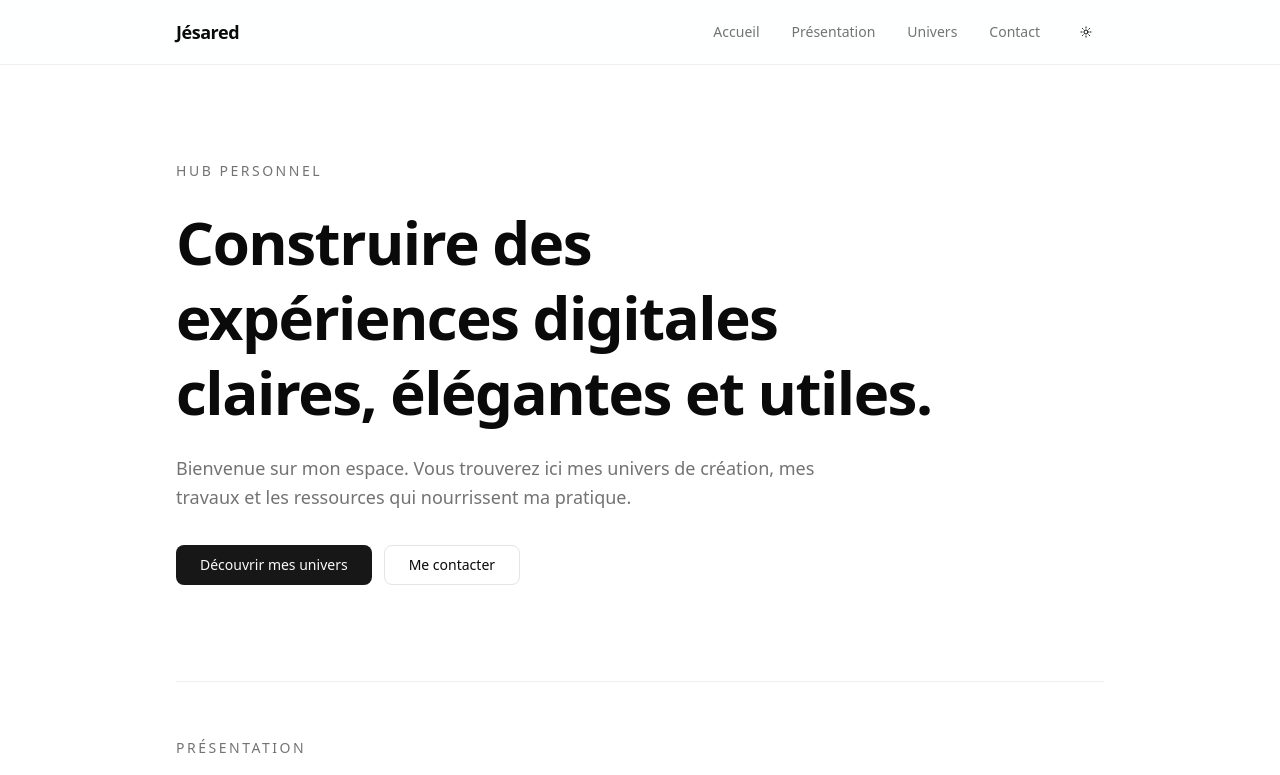
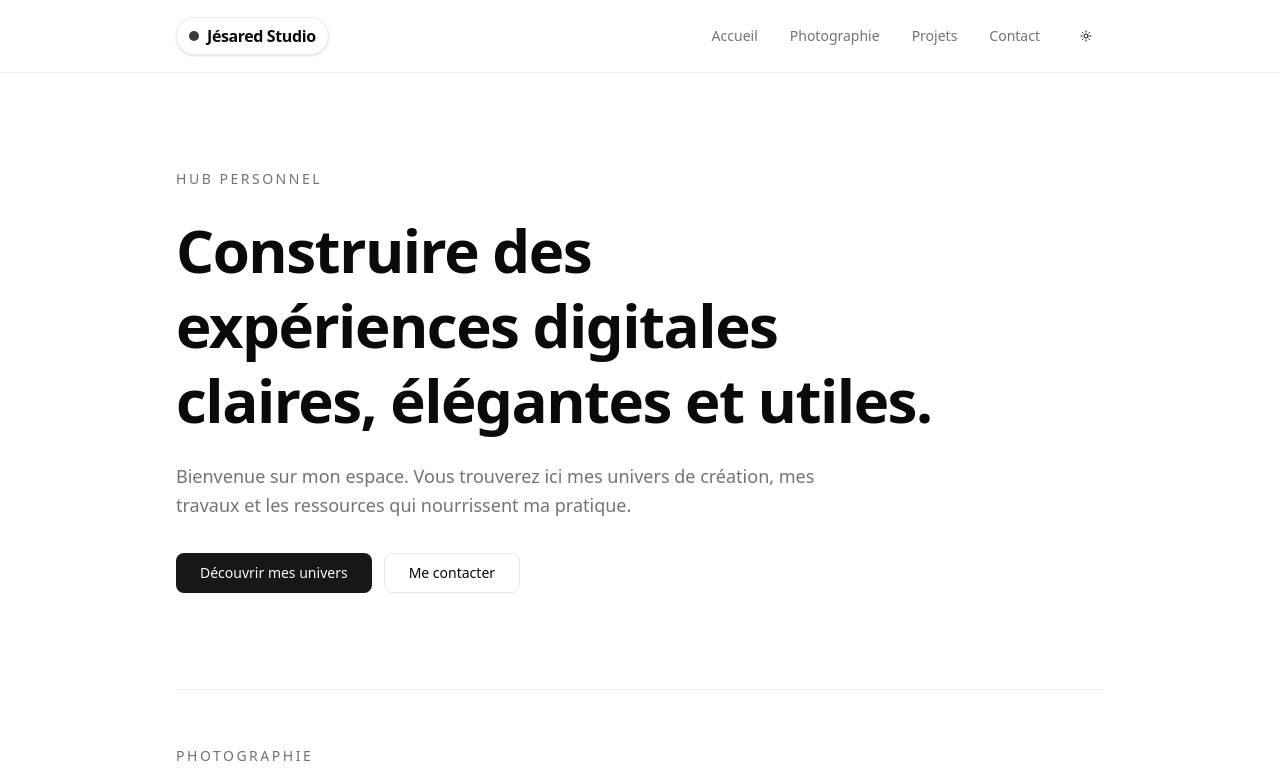
Before and after one commit to jesared/jesared-refonte, a Next.js app: page / in a window 1280 px wide. Shown: the top 775 px of the page. Built offline with nearby package versions, Linux system fonts and the light colour scheme.

Commit message:
feat: créer un header moderne avec navigation et dark mode

```diff
--- a/app/page.tsx
+++ b/app/page.tsx
@@ -61,8 +61,8 @@ export default function Home() {
         </div>
       </section>
 
-      <section id="presentation" className="grid gap-6 border-y border-border/60 py-14 sm:grid-cols-2 sm:gap-8">
-        <SectionTitle overline="Présentation">Un site vitrine pensé comme un point d’ancrage.</SectionTitle>
+      <section id="photographie" className="grid gap-6 border-y border-border/60 py-14 sm:grid-cols-2 sm:gap-8">
+        <SectionTitle overline="Photographie">Des images qui capturent l’émotion et la lumière.</SectionTitle>
         <p className="text-base leading-relaxed text-muted-foreground sm:pt-8">
           Cette homepage est conçue pour aller à l’essentiel : une identité visuelle
           sobre, une hiérarchie claire et des accès rapides vers chaque domaine.
@@ -70,9 +70,9 @@ export default function Home() {
         </p>
       </section>
 
-      <section id="univers" className="py-14 sm:py-16">
+      <section id="projets" className="py-14 sm:py-16">
         <div className="mb-8">
-          <SectionTitle overline="Mes univers">Explorez les espaces clés</SectionTitle>
+          <SectionTitle overline="Projets">Explorez les réalisations en cours</SectionTitle>
         </div>
 
         <div className="grid gap-5 sm:grid-cols-2">
--- a/components/layout/site-header.tsx
+++ b/components/layout/site-header.tsx
@@ -1,22 +1,26 @@
 import Link from "next/link";
 
+import { PageContainer } from "@/components/layout/page-container";
 import { ThemeToggle } from "@/components/theme-toggle";
-import { PageContainer } from "@/components/layout/page-container";
 
 const navigation = [
   { label: "Accueil", href: "#top" },
-  { label: "Présentation", href: "#presentation" },
-  { label: "Univers", href: "#univers" },
+  { label: "Photographie", href: "#photographie" },
+  { label: "Projets", href: "#projets" },
   { label: "Contact", href: "#contact" },
 ];
 
 export function SiteHeader() {
   return (
-    <header className="sticky top-0 z-40 border-b border-border/60 bg-background/90 backdrop-blur">
+    <header className="sticky top-0 z-40 border-b border-border/60 bg-background/80 backdrop-blur-xl">
       <PageContainer>
-        <div className="flex min-h-16 items-center justify-between gap-4 py-3">
-          <Link href="#top" className="text-base font-semibold tracking-tight sm:text-lg">
-            Jésared
+        <div className="flex min-h-18 items-center justify-between gap-4 py-3">
+          <Link
+            href="#top"
+            className="inline-flex items-center gap-2 rounded-full border border-border/70 bg-card px-3 py-1.5 text-sm font-semibold tracking-tight shadow-sm transition-colors hover:bg-accent sm:text-base"
+          >
+            <span className="h-2.5 w-2.5 rounded-full bg-foreground/80" aria-hidden="true" />
+            Jésared Studio
           </Link>
 
           <div className="flex items-center gap-2 sm:gap-4">
@@ -26,7 +30,7 @@ export function SiteHeader() {
                   <li key={item.label}>
                     <Link
                       href={item.href}
-                      className="inline-flex rounded-md px-3 py-2 text-xs text-muted-foreground transition-colors hover:bg-accent hover:text-foreground sm:text-sm"
+                      className="inline-flex rounded-full px-3 py-1.5 text-xs text-muted-foreground transition-colors hover:bg-accent hover:text-foreground sm:text-sm"
                     >
                       {item.label}
                     </Link>
```
